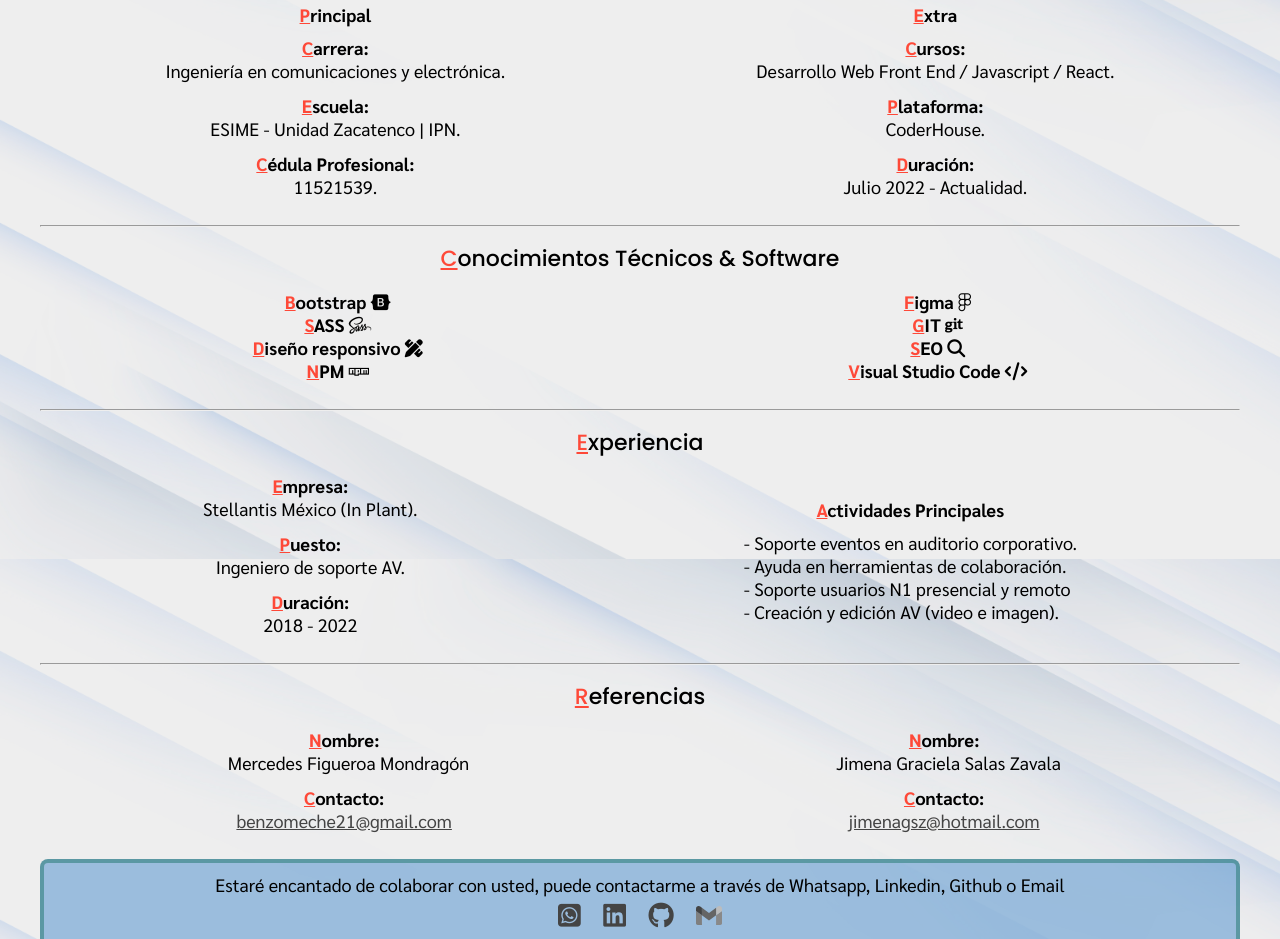
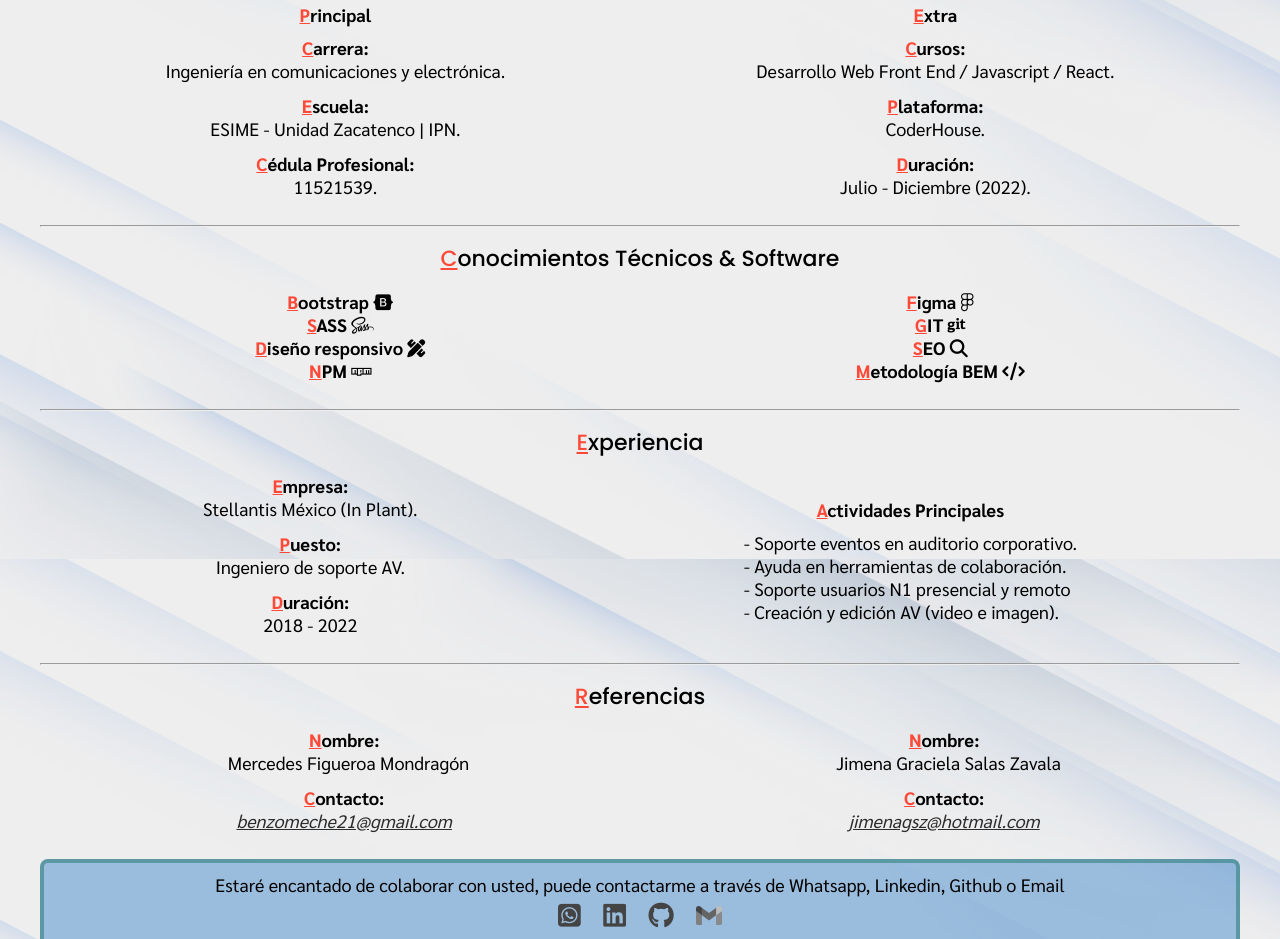
Before and after one commit to AlfredoSM92/CV_Alfredo_Sanchez, a website: page index.html in a window 1280 px wide. Shown: the part 1041-1980 px from the top of the page. Drawn offline with Linux system fonts and the light colour scheme.

Commit message:
Actualización 13/enero/2023

```diff
--- a/index.html
+++ b/index.html
@@ -183,7 +183,7 @@
             </li>
             <li class="text_inline">
                 <h4 class="subtitle">Duración:</h4>
-                <p class="info">Julio 2022 - Actualidad.</p>
+                <p class="info">Julio - Diciembre (2022).</p>
             </li>
         </ul>
     </article>
@@ -207,7 +207,7 @@
                 <h4 class="subtitle">Figma <i class="fa-brands fa-figma"></i></h4>
                 <h4 class="subtitle">GIT <i class="fa-brands fa-git"></i></h4>
                 <h4 class="subtitle">SEO <i class="fa-solid fa-magnifying-glass"></i></h4>
-                <h4 class="subtitle">Visual Studio Code <i class="fa-solid fa-code"></i></h4>
+                <h4 class="subtitle">Metodología BEM <i class="fa-solid fa-code"></i></h4>
             </li>
         </ul>
     </article>
--- a/scss/misc/_helpers.scss
+++ b/scss/misc/_helpers.scss
@@ -39,7 +39,9 @@ body {
 }
 
 .contact_link {
-    color:map-get($map: $colors, $key: secondary-color);
+    color:map-get($map: $colors, $key: text-color);
+    font-weight: 400;
+    font-style: italic;
 }
 
 .break_line {
--- a/scss/partials/_header.scss
+++ b/scss/partials/_header.scss
@@ -18,7 +18,8 @@
             @include font($text_base, 1.8rem, 500, none);
             padding: .5rem;
             & a {
-                color: map-get($map: $colors, $key: secondary-color);
+                color: map-get($map: $colors, $key: text-color);
+                font-weight: 400;
                 font-style: italic;
                 text-decoration: underline;
             }
```
Also changed, not shown: css/index.css.
